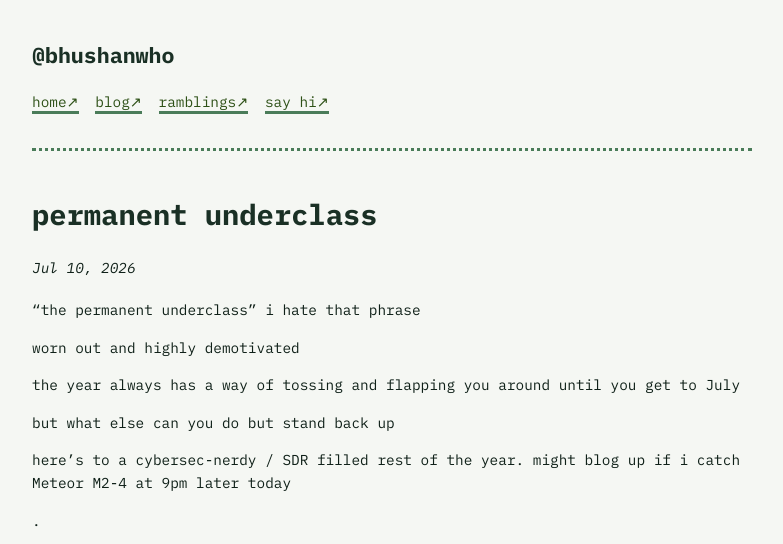
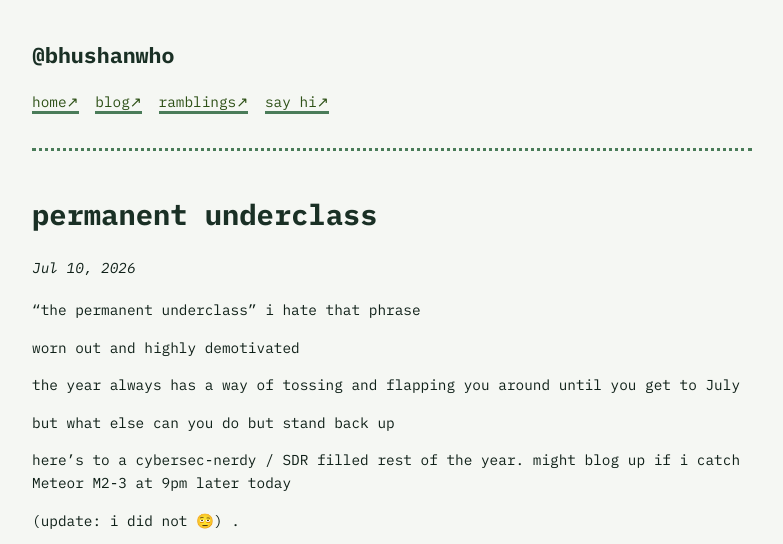
Before and after one commit to bhushanwho/bhushanwho.github.io, a Jekyll site: the page built from _ramblings/underclass.md, in a window 1280 px wide, cut to the strip 0-544 px from the top of the page. Shown: the whole strip, without its empty margins (248-1031 px from the left). Built offline with Jekyll 4.4.1, drawn with Linux system fonts in a browser that asks for light colours; comment, search, counter and statistics services are not loaded.

Commit message:
update rambling

```diff
--- a/_ramblings/underclass.md
+++ b/_ramblings/underclass.md
@@ -12,8 +12,9 @@ the year always has a way of tossing and flapping you around until you get to Ju
 
 but what else can you do but stand back up
 
-here's to a cybersec-nerdy / SDR filled rest of the year. might blog up if i catch Meteor M2-4 at 9pm later today
+here's to a cybersec-nerdy / SDR filled rest of the year. might blog up if i catch Meteor M2-3 at 9pm later today
 
+(update: i did not 🫩)
 .
 
 <iframe data-testid="embed-iframe" style="border-radius:12px" src="https://open.spotify.com/embed/track/2FZsOypXRoYIrGI6s8C3Zm?utm_source=generator&si=ae0e259526c84463" width="100%" height="352" frameBorder="0" allowfullscreen="" allow="autoplay; clipboard-write; encrypted-media; fullscreen; picture-in-picture" loading="lazy"></iframe>
```
